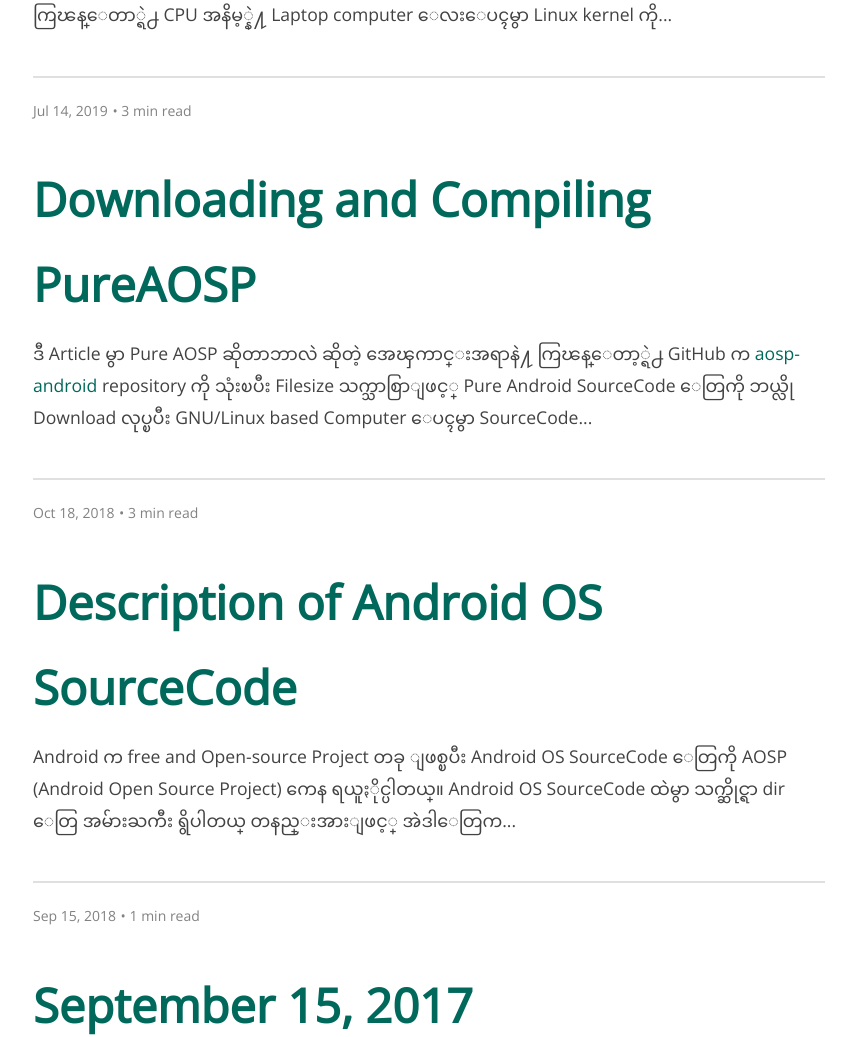
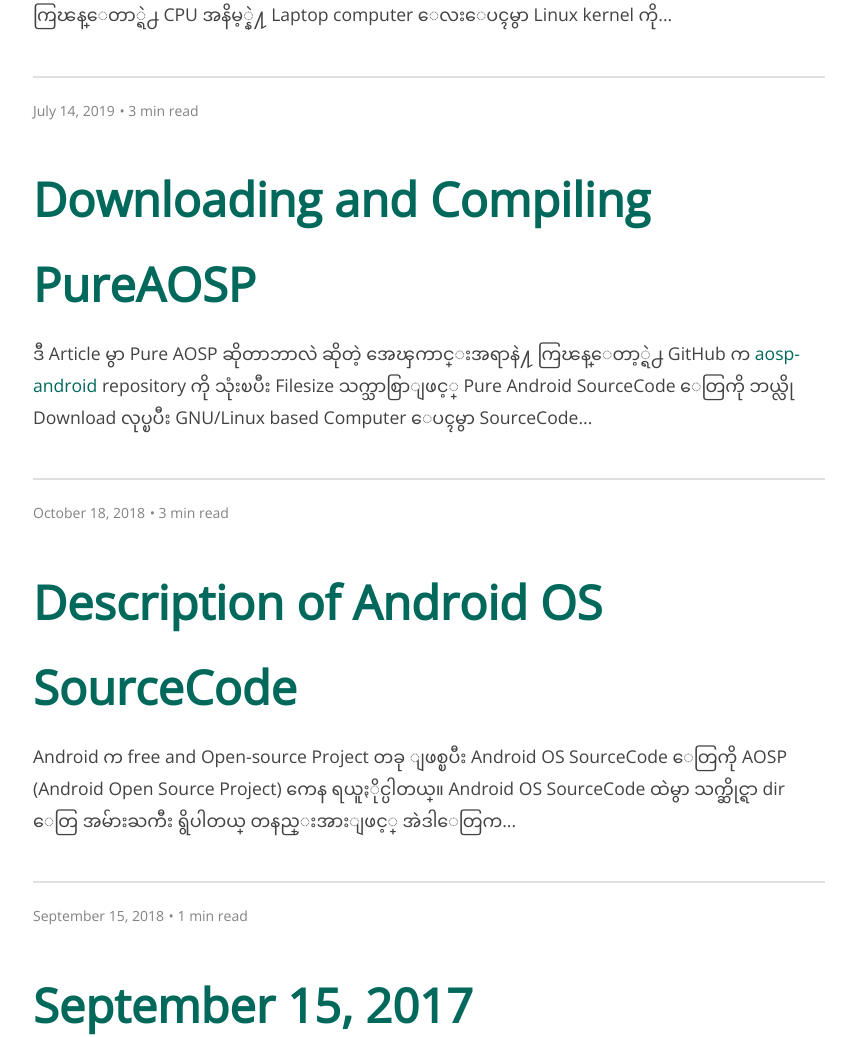
Before and after one commit to zawzaww/zawzaww.github.io, a Jekyll site: the page built from blog/index.html, in a window 1280 px wide and 1400 px high, scrolled down 560 px. Shown: the part 159-1196 px from the top of the window, without its empty margins (231-1087 px from the left). Built offline with Jekyll 4.4.1, drawn with Linux system fonts in a browser that asks for light colours; the list of posts is cut into pages by our own code; some of the changed text lies outside the part shown.

Commit message:
_config: _layouts: blog: Update date format for blog page
Signed-off-by: Zaw Zaw <zawzthein@outlook.com>

```diff
--- a/_config.yml
+++ b/_config.yml
@@ -21,7 +21,7 @@
 
 # jekyll-theme-cayman-blog date format
 jekyll-theme-cayman-blog:
-  date_format: "%b %-d, %Y"
+  date_format: "%B %-d, %Y"
 
 # MAIN URL
 url: https://zawzaww.github.io
--- a/_layouts/blog.html
+++ b/_layouts/blog.html
@@ -17,7 +17,7 @@
 
         <li>
 
-          {% assign date_format = site.jekyll-theme-cayman-blog.date_format | default: "%b %-d, %Y" %}
+          {% assign date_format = site.jekyll-theme-cayman-blog.date_format | default: "%B %-d, %Y" %}
           <span class="post-meta">{{ post.date | date: date_format }}</span>
           <span class="post-meta"> • {% capture read_time %}{% include read-time.html %}{% endcapture %}{{ read_time | strip }}</span>
 
--- a/_layouts/default.html
+++ b/_layouts/default.html
@@ -87,7 +87,7 @@
       {% if page.layout == 'post' %}
         <h2 class="project-date">
         <time datetime="{{ page.date | date_to_xmlschema }}" itemprop="datePublished">
-          {% assign date_format = site.cayman-blog.date_format | default: "%b %-d, %Y" %}
+          {% assign date_format = site.cayman-blog.date_format | default: "%B %-d, %Y" %}
           {{ page.date | date: date_format }}
         </time>
         {% assign page_author = page.author | default: site.author | default: nil | escape %}
```
